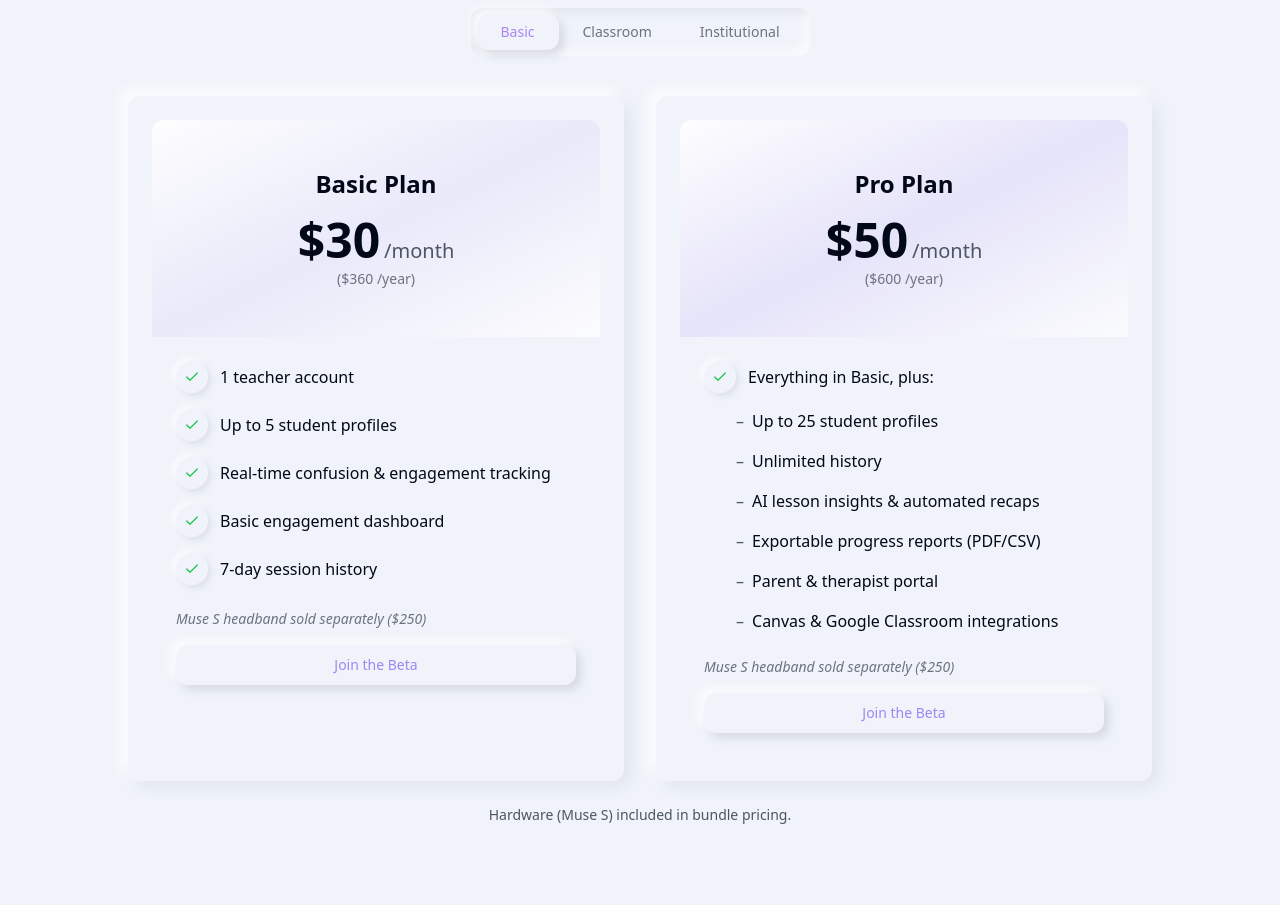
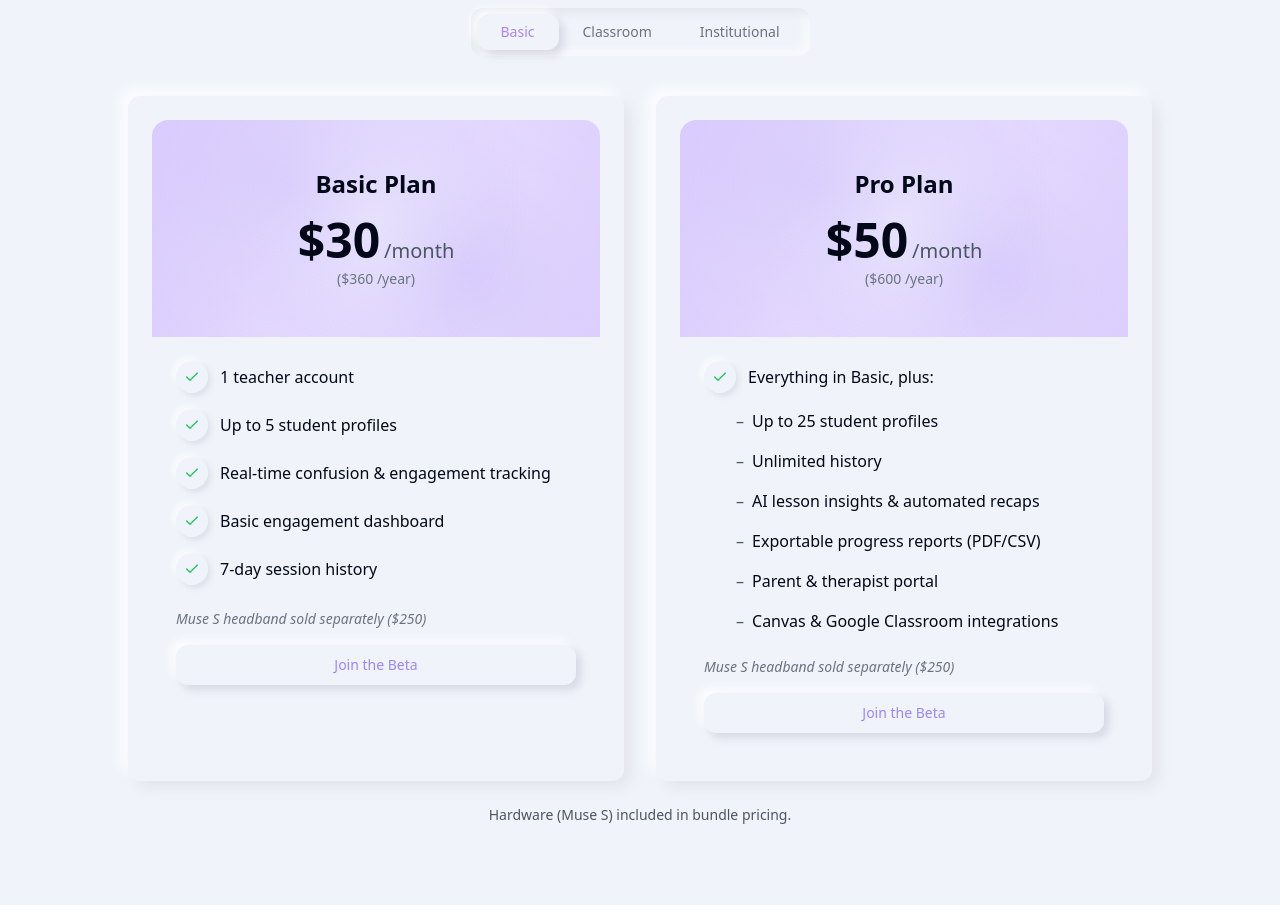
Before and after one commit to JoshLute/attune-web, a React (Vite) app: page / in a window 1280 px wide. Shown: the part 3080-3997 px from the top of the page. Built offline with nearby package versions, Linux system fonts and the light colour scheme.

Commit message:
Refactor: Improve pricing card header gradient
Round corners and deepen the purple gradient in the pricing card headers.

```diff
--- a/src/components/sections/PricingSection.tsx
+++ b/src/components/sections/PricingSection.tsx
@@ -38,12 +38,23 @@ const PricingSection = ({ onContactUs }: PricingSectionProps) => {
             <div className="grid grid-cols-1 md:grid-cols-2 gap-8">
               {/* Basic Plan */}
               <div className="neumorphic-card rounded-xl overflow-hidden">
-                <div className="px-6 py-12 bg-gradient-to-br from-white/90 via-primary/10 to-white/80 rounded-t-xl">
+                <div className="px-6 py-12 rounded-t-xl relative overflow-hidden"
+                     style={{
+                       background: `radial-gradient(circle at 50% 50%, rgba(255, 255, 255, 0.95) 0%, rgba(236, 225, 255, 0.9) 50%, rgba(221, 205, 255, 0.85) 100%)`,
+                       borderRadius: '16px 16px 0 0'
+                     }}>
+                  <div className="absolute inset-0"
+                       style={{
+                         background: 'radial-gradient(circle at 30% 30%, rgba(155, 135, 245, 0.25) 0%, rgba(155, 135, 245, 0.1) 40%, transparent 70%), radial-gradient(circle at 70% 70%, rgba(155, 135, 245, 0.25) 0%, rgba(155, 135, 245, 0.1) 30%, transparent 60%)',
+                         borderRadius: '16px 16px 0 0'
+                       }}></div>
+                  <div className="relative z-10">
                     <h3 className="text-2xl font-bold text-center">Basic Plan</h3>
                     <div className="text-center mt-4">
                       <span className="text-5xl font-bold">$30</span>
                       <span className="text-xl ml-1 text-gray-600">/month</span>
                       <div className="text-sm text-gray-500 mt-1">($360 /year)</div>
+                    </div>
                   </div>
                 </div>
 
@@ -91,12 +102,23 @@ const PricingSection = ({ onContactUs }: PricingSectionProps) => {
 
               {/* Pro Plan */}
               <div className="neumorphic-card rounded-xl overflow-hidden">
-                <div className="px-6 py-12 bg-gradient-to-br from-white/90 via-primary/15 to-white/70 rounded-t-xl">
+                <div className="px-6 py-12 rounded-t-xl relative overflow-hidden"
+                     style={{
+                       background: `radial-gradient(circle at 50% 50%, rgba(255, 255, 255, 0.95) 0%, rgba(236, 225, 255, 0.9) 50%, rgba(221, 205, 255, 0.85) 100%)`,
+                       borderRadius: '16px 16px 0 0'
+                     }}>
+                  <div className="absolute inset-0"
+                       style={{
+                         background: 'radial-gradient(circle at 30% 30%, rgba(155, 135, 245, 0.25) 0%, rgba(155, 135, 245, 0.1) 40%, transparent 70%), radial-gradient(circle at 70% 70%, rgba(155, 135, 245, 0.25) 0%, rgba(155, 135, 245, 0.1) 30%, transparent 60%)',
+                         borderRadius: '16px 16px 0 0'
+                       }}></div>
+                  <div className="relative z-10">
                     <h3 className="text-2xl font-bold text-center">Pro Plan</h3>
                     <div className="text-center mt-4">
                       <span className="text-5xl font-bold">$50</span>
                       <span className="text-xl ml-1 text-gray-600">/month</span>
                       <div className="text-sm text-gray-500 mt-1">($600 /year)</div>
+                    </div>
                   </div>
                 </div>
 
@@ -146,11 +168,22 @@ const PricingSection = ({ onContactUs }: PricingSectionProps) => {
 
           {activePlan === 'classroom' && (
             <div className="neumorphic-card rounded-xl overflow-hidden">
-              <div className="px-6 py-12 bg-gradient-to-br from-white/80 via-primary/15 to-white/70 rounded-t-xl">
+              <div className="px-6 py-12 rounded-t-xl relative overflow-hidden"
+                   style={{
+                     background: `radial-gradient(circle at 50% 50%, rgba(255, 255, 255, 0.95) 0%, rgba(236, 225, 255, 0.9) 50%, rgba(221, 205, 255, 0.85) 100%)`,
+                     borderRadius: '16px 16px 0 0'
+                   }}>
+                <div className="absolute inset-0"
+                     style={{
+                       background: 'radial-gradient(circle at 30% 30%, rgba(155, 135, 245, 0.25) 0%, rgba(155, 135, 245, 0.1) 40%, transparent 70%), radial-gradient(circle at 70% 70%, rgba(155, 135, 245, 0.25) 0%, rgba(155, 135, 245, 0.1) 30%, transparent 60%)',
+                       borderRadius: '16px 16px 0 0'
+                     }}></div>
+                <div className="relative z-10">
                   <h3 className="text-2xl font-bold text-center">Classroom Bundle</h3>
                   <div className="text-center mt-4">
                     <span className="text-5xl font-bold">$199</span>
                     <span className="text-xl ml-1 text-gray-600">/month</span>
+                  </div>
                 </div>
               </div>
 
@@ -202,10 +235,21 @@ const PricingSection = ({ onContactUs }: PricingSectionProps) => {
 
           {activePlan === 'institutional' && (
             <div className="neumorphic-card rounded-xl overflow-hidden">
-              <div className="px-6 py-12 bg-gradient-to-br from-white/80 via-primary/20 to-white/60 rounded-t-xl">
+              <div className="px-6 py-12 rounded-t-xl relative overflow-hidden"
+                   style={{
+                     background: `radial-gradient(circle at 50% 50%, rgba(255, 255, 255, 0.95) 0%, rgba(236, 225, 255, 0.9) 50%, rgba(221, 205, 255, 0.85) 100%)`,
+                     borderRadius: '16px 16px 0 0'
+                   }}>
+                <div className="absolute inset-0"
+                     style={{
+                       background: 'radial-gradient(circle at 30% 30%, rgba(155, 135, 245, 0.25) 0%, rgba(155, 135, 245, 0.1) 40%, transparent 70%), radial-gradient(circle at 70% 70%, rgba(155, 135, 245, 0.25) 0%, rgba(155, 135, 245, 0.1) 30%, transparent 60%)',
+                       borderRadius: '16px 16px 0 0'
+                     }}></div>
+                <div className="relative z-10">
                   <h3 className="text-2xl font-bold text-center">Institutional License</h3>
                   <div className="text-center mt-4">
                     <span className="text-xl text-gray-700">Contact us for custom pricing</span>
+                  </div>
                 </div>
               </div>
 
```
Lines whose indentation alone changed are shown as unchanged.
